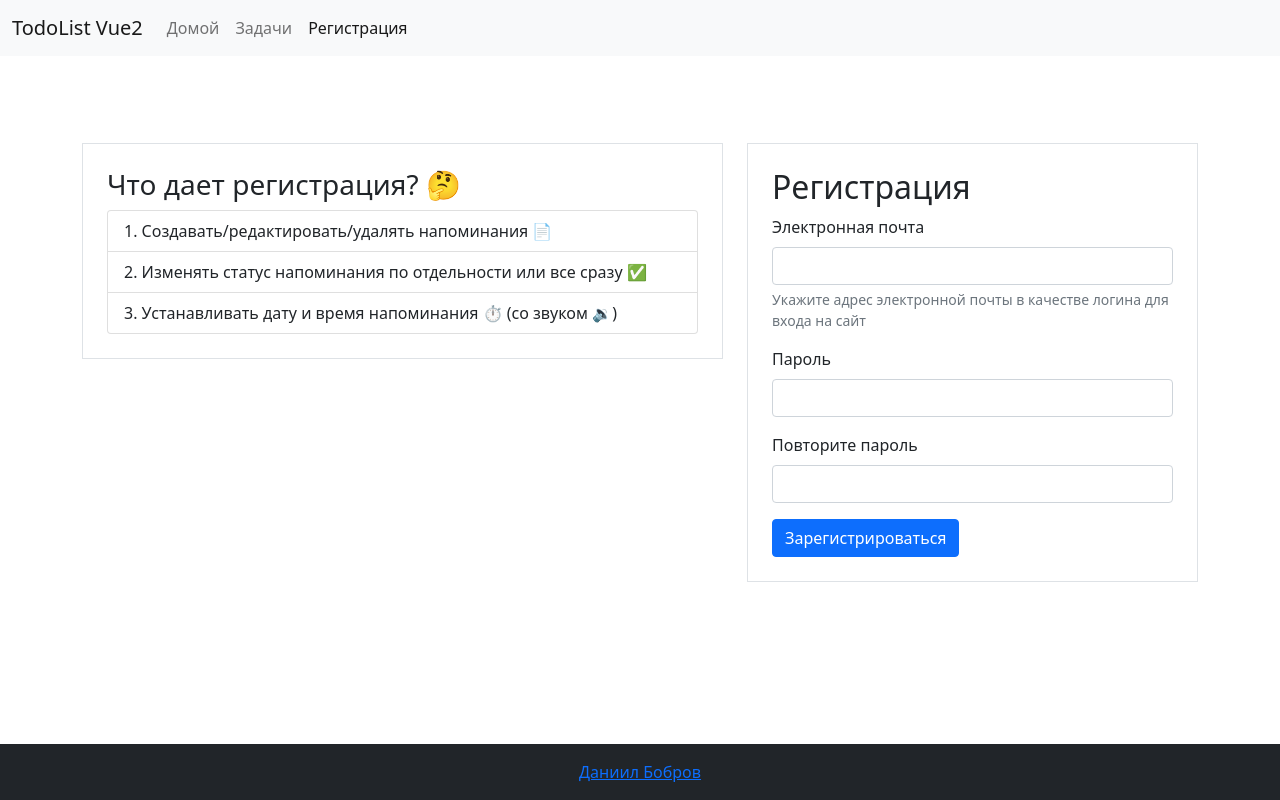
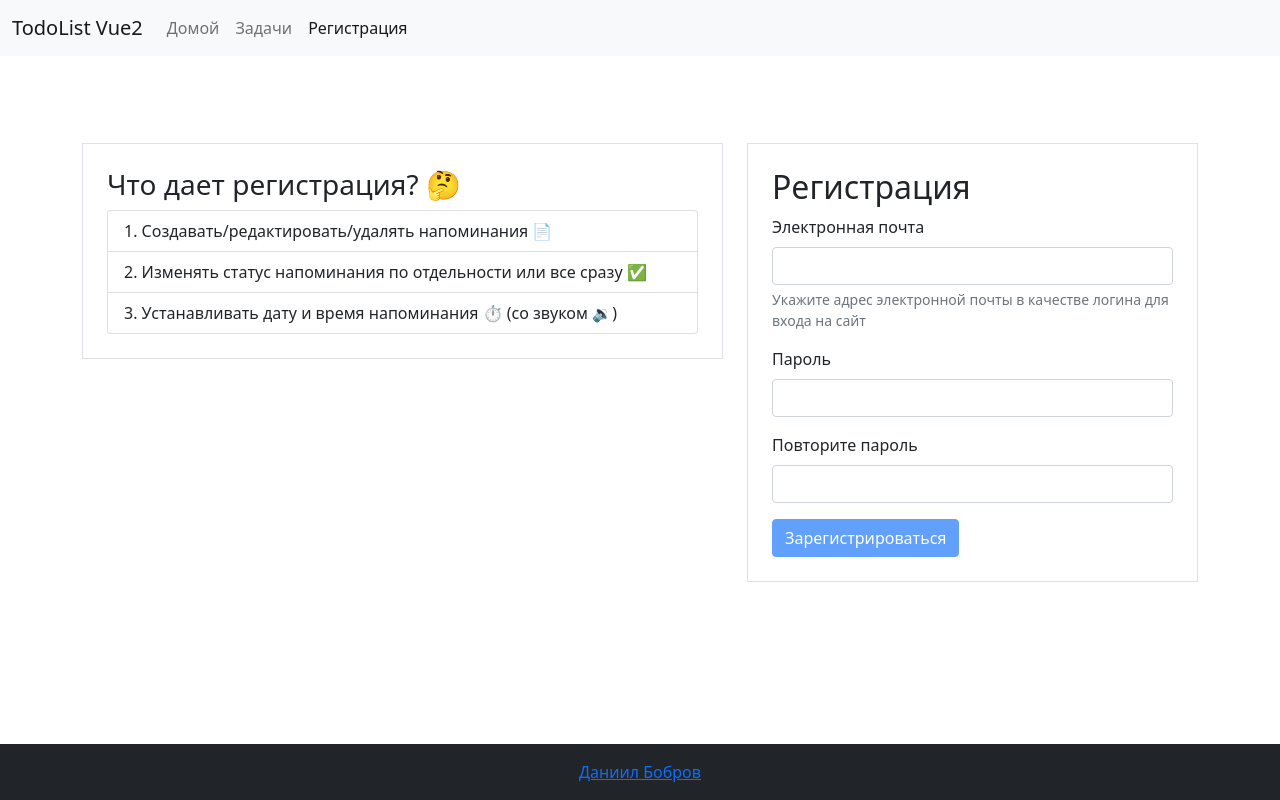
Before and after one commit to bobrov-site/todolistvue, a Vue app: page /signUp in a window 1280 px wide. Built offline with nearby package versions, Linux system fonts and the light colour scheme.

Commit message:
installed vee-validate. Added validation for signUp form

```diff
--- a/package.json
+++ b/package.json
@@ -12,6 +12,7 @@
     "bootstrap": "^5.0.2",
     "bootstrap-icons": "^1.9.1",
     "core-js": "^3.8.3",
+    "vee-validate": "^3.4.14",
     "vue": "^2.6.14",
     "vue-router": "^3.5.1",
     "vue2-datepicker": "^3.11.0",
--- a/src/components/UI/FormBootstrap.vue
+++ b/src/components/UI/FormBootstrap.vue
@@ -1,25 +1,48 @@
 <template>
-  <form>
+  <ValidationObserver v-slot="{handleSubmit, invalid}">
+    <form @submit.prevent="handleSubmit(onSubmit())">
       <div class="mb-3">
         <label for="exampleInputEmail1" class="form-label">Электронная почта</label>
-      <input type="email" class="form-control" id="exampleInputEmail1" aria-describedby="emailHelp">
+        <ValidationProvider name="email" rules="required|email" v-slot="{errors,valid,changed}">
+          <input v-model="email" :class="{'is-valid' : valid && changed ,'is-invalid' : errors[0]}" type="email" class="form-control" id="exampleInputEmail1" aria-describedby="emailHelp">
           <div id="emailHelp" class="form-text">Укажите адрес электронной почты в качестве логина для входа на сайт</div>
+          <div class="invalid-feedback">{{errors[0]}}</div>
+        </ValidationProvider>
       </div>
       <div class="mb-3">
         <label for="exampleInputPassword1" class="form-label">Пароль</label>
-      <input type="password" class="form-control" id="exampleInputPassword1">
+        <ValidationProvider name="password" rules="required|min:8|max:16" v-slot="{errors,valid,changed}">
+          <input v-model="password" :class="{'is-valid' : valid && changed ,'is-invalid' : errors[0]}" type="password" autocomplete="password" class="form-control" id="exampleInputPassword1">
+          <div class="invalid-feedback">{{errors[0]}}</div>
+        </ValidationProvider>
       </div>
       <div class="mb-3">
+        <ValidationProvider name="repeatPassword" rules="required|confirmed:password" v-slot="{errors,valid,changed}">
           <label for="exampleInputPassword2" class="form-label">Повторите пароль</label>
-      <input type="password" class="form-control" id="exampleInputPassword2">
+          <input v-model="repeatPassword" :class="{'is-valid' : valid && changed ,'is-invalid' : errors[0]}" type="password" autocomplete="repeatPassword" class="form-control" id="exampleInputPassword2">
+          <div class="invalid-feedback">{{errors[0]}}</div>
+        </ValidationProvider>
       </div>
-    <button type="submit" class="btn btn-primary">Зарегистрироваться</button>
+      <button type="submit" :disabled="invalid" class="btn btn-primary">Зарегистрироваться</button>
     </form>
+  </ValidationObserver>
 </template>
 
 <script>
 export default {
-  name: "FormBootstrap"
+  name: "FormBootstrap",
+  data: function() {
+    return {
+      password: '',
+      repeatPassword: '',
+      email: '',
+    }
+  },
+  methods: {
+    onSubmit () {
+
+    }
+  }
 }
 </script>
 
--- a/src/main.js
+++ b/src/main.js
@@ -3,6 +3,11 @@ import App from './App.vue'
 import router from './router'
 import store from './store'
 import 'bootstrap/dist/js/bootstrap.bundle.min'
+import {ValidationProvider} from "vee-validate/dist/vee-validate.full.esm";
+import {ValidationObserver} from "vee-validate";
+Vue.component('ValidationProvider', ValidationProvider)
+Vue.component('ValidationObserver', ValidationObserver)
+
 Vue.config.productionTip = false
 
 new Vue({
```
Also changed, not shown: 1 other file (tests, documents, lock files or other folders). Lines whose indentation alone changed are shown as unchanged.
